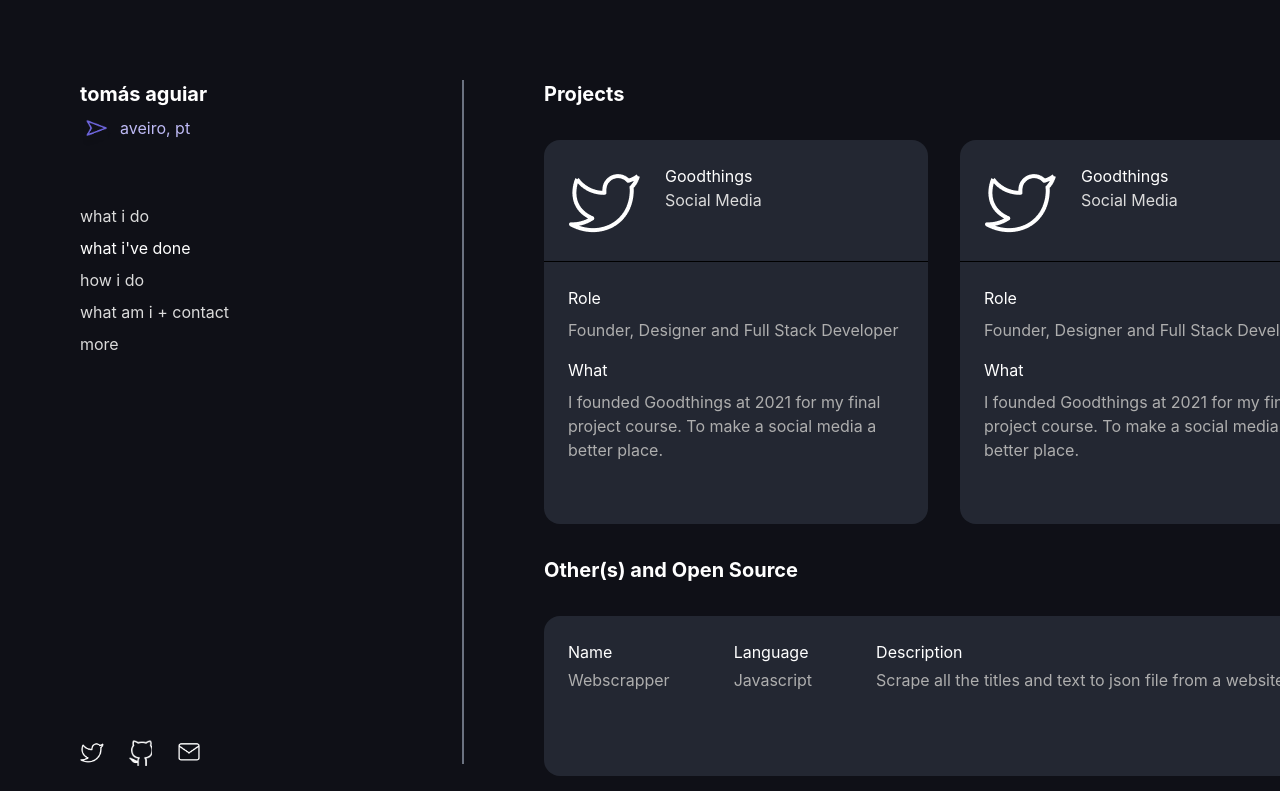
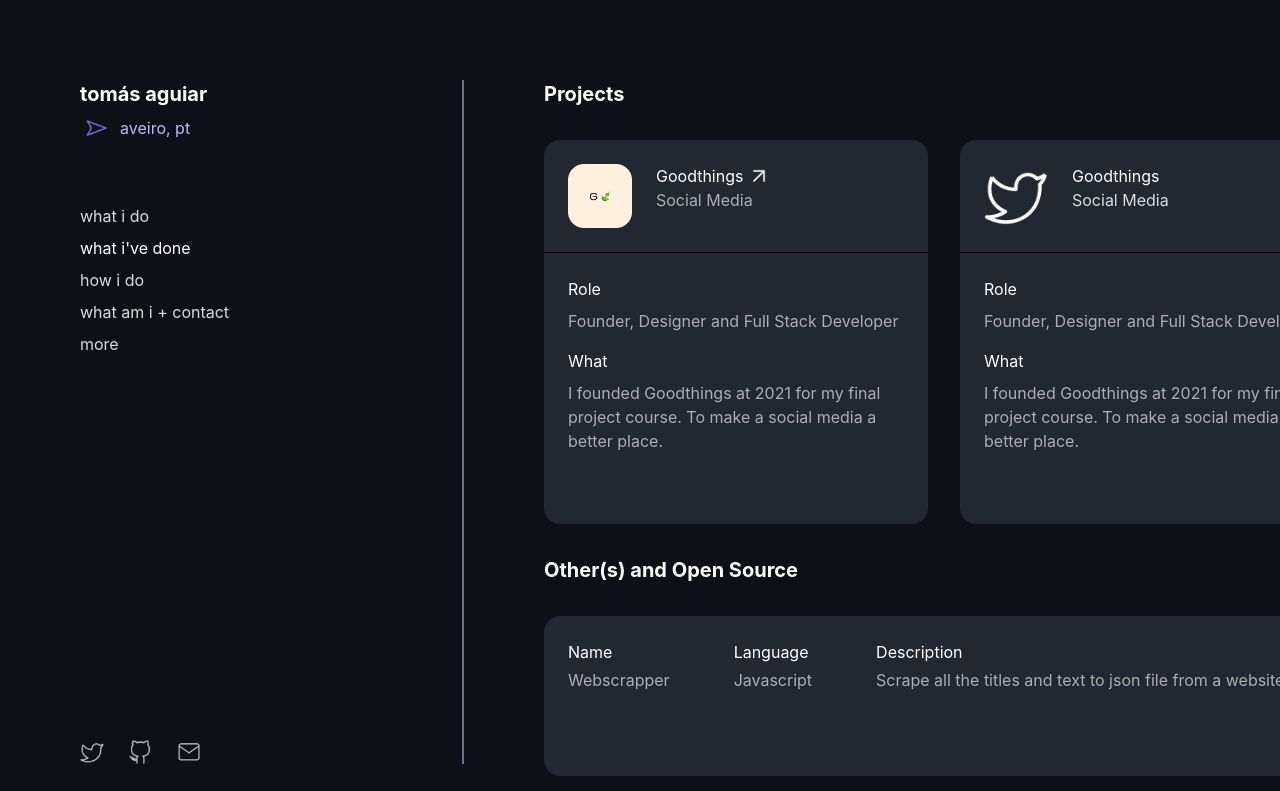
Before and after one commit to aguiarhcode/portfolio, a Next.js app: page /portfolio in a window 1280 px wide. Shown: the top 791 px of the page. Built offline with nearby package versions, Linux system fonts and the light colour scheme.

Commit message:
Fixed Icons

```diff
--- a/pages/portfolio.js
+++ b/pages/portfolio.js
@@ -29,9 +29,9 @@ export default function portfolio() {
                 <p class="text-textColor-light hover:text-textColor transition duration-200 ease-in-out mb-2 cursor-pointer">more</p>
 
                 <div class="flex flex-row space-x-6 mt-96">
-                  <a class="w-6 h-6" href="https://twitter.com"><img src="/twitter.png" width={72} height={16}/></a>
-                  <a class="w-6 h-6" href="https://github.com/aguiarhcode"><img src="/github.png"/></a>
-                  <a class="w-6 h-6" href="mailto:aguiarhcode@gmail.com"><img src="/email.png" width={72} height={16}/></a>
+                  <a class="w-6 h-6 opacity-70" href="https://twitter.com"><img src="/twitter.png" width={72} height={16}/></a>
+                  <a class="w-6 h-6 opacity-70" href="https://github.com/aguiarhcode"><img src="/github.png"/></a>
+                  <a class="w-6 h-6 opacity-70" href="mailto:aguiarhcode@gmail.com"><img src="/email.png" width={72} height={16}/></a>
                 </div>
               </div>
             </div>
@@ -40,10 +40,38 @@ export default function portfolio() {
               <p class="text-white font-bold text-xl mb-8 ">Projects</p>
 
               <div class="flex flex-column space-x-8">
-                <div class="bg-card w-96 h-96 rounded-2xl">
+                <div class="bg-card w-96 h-96 rounded-2xl hover:bg-gray-700 transition duration-700 ease-in-out">
                   <div class="flex flex-row m-6">
                     <div class="mr-6">
-                      <img src="/twitter.png" />
+                      <img class="w-16 h-16" src="/logo.png"/>
+                    </div>
+                    <div class="flex flex-col">
+                      <div class="flex flex-row">
+                        <a href="#" class=" text-textColor ">Goodthings</a>
+                        <a href="#"><img class="w-6 h-6 ml-1" src="/arrow.png"></img></a>
+                      </div>
+                      <div>
+                        <p class="text-textColor-gray">Social Media</p>
+                      </div>
+                    </div>
+                  </div>
+                  <div class="w-auto h-1 bg-black"></div>
+                  <div class="m-6">
+                    <div>
+                      <p class="text-textColor mb-2">Role</p>
+                      <p class=" text-textColor-gray mb-4">Founder, Designer and Full Stack Developer</p>
+                    </div>
+                    <div>
+                      <p class="text-textColor mb-2 ">What</p>
+                      <p class=" text-textColor-gray mb-4 ">I founded Goodthings at 2021 for my final project course. To make a social media a better place.</p>
+                    </div>
+                  </div>
+                </div>
+
+                <div class="bg-card w-96 h-96 rounded-2xl hover:bg-gray-700 transition duration-700 ease-in-out">
+                  <div class="flex flex-row m-6">
+                    <div class="mr-6">
+                      <img class="w-16 h-16" src="/twitter.png" />
                     </div>
                     <div class="flex flex-col">
                       <div>
@@ -68,38 +96,10 @@ export default function portfolio() {
                   </div>
                 </div>
 
-                <div class="bg-card w-96 h-96 rounded-2xl">
+                <div class="bg-card w-96 h-96 rounded-2xl hover:bg-gray-700 transition duration-700 ease-in-out">
                   <div class="flex flex-row m-6">
                     <div class="mr-6">
-                      <img src="/twitter.png" />
-                    </div>
-                    <div class="flex flex-col">
-                      <div>
-                        <p class=" text-textColor ">Goodthings</p>
-                        <img></img>
-                      </div>
-                      <div>
-                        <p class="text-textColor-light">Social Media</p>
-                      </div>
-                    </div>
-                  </div>
-                  <div class="w-auto h-1 bg-black"></div>
-                  <div class="m-6">
-                    <div>
-                      <p class="text-textColor mb-2">Role</p>
-                      <p class=" text-textColor-gray mb-4">Founder, Designer and Full Stack Developer</p>
-                    </div>
-                    <div>
-                      <p class="text-textColor mb-2 ">What</p>
-                      <p class=" text-textColor-gray mb-4 ">I founded Goodthings at 2021 for my final project course. To make a social media a better place.</p>
-                    </div>
-                  </div>
-                </div>
-
-                <div class="bg-card w-96 h-96 rounded-2xl">
-                  <div class="flex flex-row m-6">
-                    <div class="mr-6">
-                      <img src="/twitter.png" />
+                      <img class="w-16 h-16" src="/twitter.png" />
                     </div>
                     <div class="flex flex-col">
                       <div>
@@ -128,7 +128,7 @@ export default function portfolio() {
                 <p class="text-white font-bold text-xl mb-8 ">Other(s) and Open Source</p>
 
                 <div class="flex flex-col">
-                  <div class="w-800 h-40 bg-card rounded-2xl mb-4">
+                  <div class="w-800 h-40 bg-card rounded-2xl mb-4 hover:bg-gray-700 transition duration-700 ease-in-out">
                     <div class="flex flex-row space-x-16 m-6 ">
                       <div>
                         <div>
@@ -151,7 +151,7 @@ export default function portfolio() {
                     </div>
                   </div>
 
-                  <div class="w-800 h-40 bg-card rounded-2xl mb-4">
+                  <div class="w-800 h-40 bg-card rounded-2xl mb-4 hover:bg-gray-700 transition duration-700 ease-in-out">
                     <div class="flex flex-row space-x-16 m-6 ">
                       <div>
                         <div>
@@ -174,7 +174,7 @@ export default function portfolio() {
                     </div>
                   </div>
 
-                  <div class="w-800 h-40 bg-card rounded-2xl mb-4">
+                  <div class="w-800 h-40 bg-card rounded-2xl mb-4 hover:bg-gray-700 transition duration-700 ease-in-out">
                     <div class="flex flex-row space-x-16 m-6 ">
                       <div>
                         <div>
```
Also changed, not shown: public/github.png.
